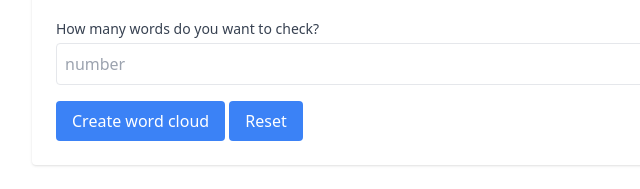
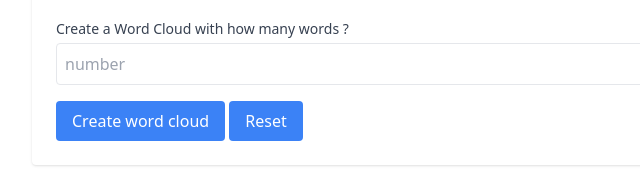
Before and after one commit to NelHim/Word-cloud, a website: page index.html in a window 1280 px wide. Shown: the part 337-526 px from the top of the page, 0-640 px from the left. Drawn offline with Linux system fonts and the light colour scheme.

Commit message:
Modify index for a more user friendly experience

```diff
--- a/index.html
+++ b/index.html
@@ -18,7 +18,7 @@
                 <textarea id="textArea" rows="6" name="textArea" class="mt-1 p-2 w-full border rounded" placeholder="Enter your text..."></textarea>
             </div>
             <div>
-                <label for="numberInput" class="block text-sm font-medium text-gray-700">How many words do you want to check?</label>
+                <label for="numberInput" class="block text-sm font-medium text-gray-700">Create a Word Cloud with how many words ?</label>
                 <input type="number" id="numberInput" name="numberInput" class="mt-1 p-2 w-full border rounded" placeholder="number">
             </div>
             <button type="button" id="submitBtn" class="bg-blue-500 text-white py-2 px-4 rounded">Create word cloud</button>
```
